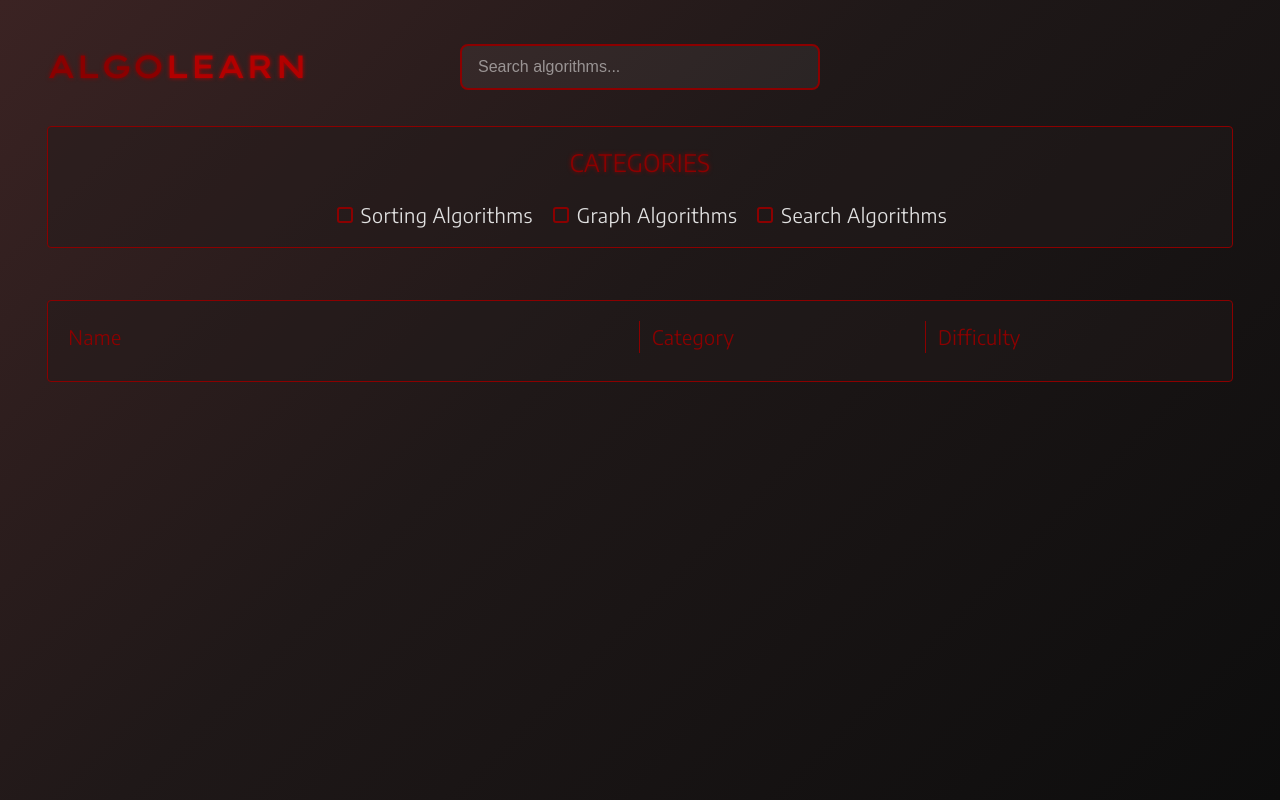
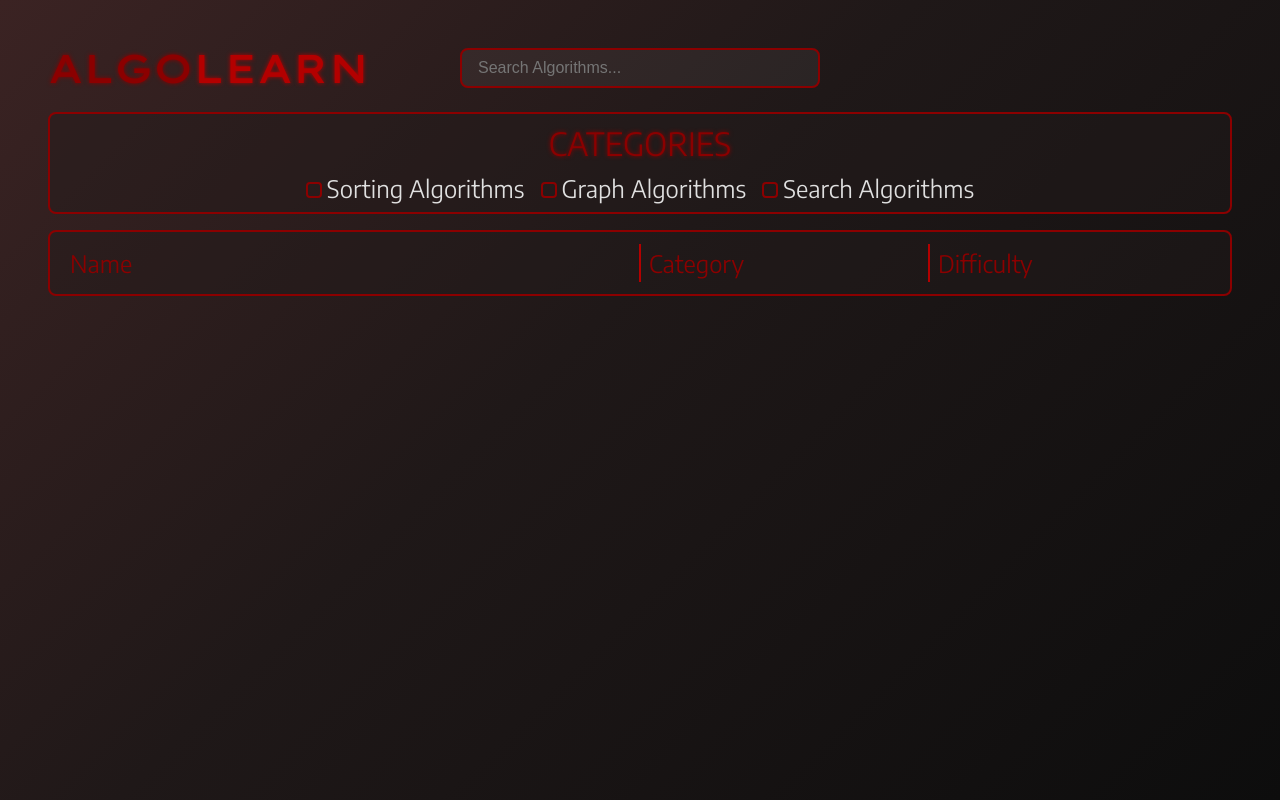
Before and after one commit to vsmyr/ALGOLEARN, an Electron app: page src/views/index.html in a window 1280 px wide. Drawn offline with Linux system fonts and the light colour scheme; no server answers.

Commit message:
main page structure changes (index.html style.css appRenderer.js) & minor changes in rest of code

```diff
--- a/src/scripts/visualizerRenderer.js
+++ b/src/scripts/visualizerRenderer.js
@@ -17,7 +17,7 @@ window.addEventListener('DOMContentLoaded', async () => {
         //fadeout effect
         setTimeout(() => {
             window.location.href = '../views/index.html';
-        }, 300);
+        }, 200);
     });
     try {
         //import module algorithm.js (replace algorithm with algorithm file name)
@@ -37,6 +37,6 @@ window.addEventListener('DOMContentLoaded', async () => {
     } catch (err) {
         algorithmTitle.textContent = 'Algorithm Not Found';
         visualizationWindow.textContent = 'Failed to load algorithm module.';
-        console.error('Failed to lοαd algorithm module:', err);
+        console.error('Failed to lοad algorithm module:', err);
     }
 });
--- a/src/styles/style.css
+++ b/src/styles/style.css
@@ -1,24 +1,32 @@
 /* ===== BOX SIZING ===== */
 *, *::before, *::after {
     box-sizing:border-box;
+    margin: 0;
+    padding: 0;
 }
 /* ===== FONTS ===== */
 @font-face {
     font-family: 'EncodeSans';
     src: url('../../assets/fonts/EncodeSans-VariableFont_wdth,wght.ttf') format('truetype-variations');
+    font-display: swap;
 }
 
 @font-face {
     font-family: 'LexendMega';
     src: url('../../assets/fonts/LexendMega-VariableFont_wght.ttf') format('truetype-variations');
+    font-display: swap;
 }
 @font-face {
     font-family: 'AlumniSansPinstripe';
     src: url('../../assets/fonts/AlumniSansPinstripe-Italic.ttf') format('truetype');
+    font-style: italic;
+    font-display: swap;
 }
 @font-face {
     font-family: 'AlumniSansPinstripe';
     src: url('../../assets/fonts/AlumniSansPinstripe-Regular.ttf') format('truetype');
+    font-style: normal;
+    font-display: swap;
 }
 
 /* ===== BASIC STUFF ===== */
@@ -30,235 +38,291 @@ input, textarea {
     user-select: text;
     -webkit-user-select: text;
 }
-/* ===== COLORS & TYPOGRAPHY ===== */
+
+/* ===== FLUID CSS CUSTOM PROPERTIES ===== */
 :root {
+    /* Coloring */
     --bg-dark: #0d0d0d;
     --primary-wine-red: #8b0000;
     --accent-wine-red: #b30000;
     --text-light: #e0e0e0;
     --bg-box: rgba(34, 28, 28, 0.42);
-    --placeholder: rgba(255,255,255,0.5);
+    --text-box-background: rgba(255,255,255,0.05);
+    --subtle-highlight: rgba(255, 255, 255, 0.018);
+
+    /* Spacing */
+    --space-xs: clamp(0.25rem, 1vw, 0.75rem);
+    --space-sm: clamp(0.5rem, 1.5vw, 1rem);
+    --space-md: clamp(0.75rem, 2vw, 1.5rem);
+    --space-lg: clamp(1rem, 3vw, 2.5rem);
+    --space-xl: clamp(1.5rem, 4vw, 4rem);
+
+    /*Typography */
+    --font-xs: clamp(0.75rem, 1.5vw, 1rem);
+    --font-sm: clamp(0.875rem, 2vw, 1.125rem);
+    --font-base: clamp(1rem, 2.5vw, 1.25rem);
+    --font-lg: clamp(1.125rem, 3vw, 1.5rem);
+    --font-xl: clamp(1.25rem, 4vw, 2rem);
+    --font-2xl: clamp(1.5rem, 5vw, 3rem);
+    --font-3xl: clamp(2rem, 6vw, 4rem);
+
+    /*Container*/
+    --container-padding: clamp(1rem, 5vw, 3rem);
+    --container-max-width: 95vw;
+
+    /*Borders & Radius*/
+    --radius-sm: clamp(2px, 0.5vw, 6px);
+    --radius-md: clamp(4px, 1vw, 12px);
+    --radius-lg: clamp(8px, 1.5vw, 16px);
+
+    /* Interactive Elements */
+    --input-height: clamp(2.5rem, 6vh, 4rem);
+    --button-height: clamp(2rem, 5vh, 3.5rem);
+    --checkbox-size: clamp(1rem, 2vw, 1.25rem);
+
+    /* Grid Gaps */
+    --grid-gap-sm: clamp(0.5rem, 2vw, 1rem);
+    --grid-gap-md: clamp(1rem, 3vw, 2rem);
+    --grid-gap-lg: clamp(1.5rem, 4vw, 3rem);
 }
 
 body {
-    margin: 0 auto;
-    padding: 20px 16px;
+    padding: 32px 48px;
     min-height: 100vh;
     background: linear-gradient(135deg, #3b2323 0%, #1f1818 44%, #0d0d0d 100%);
     color: var(--text-light);
-    font-family: 'EncodeSans', 'Segoe UI', -apple-system, BlinkMacSystemFont, 'Roboto', sans-serif;
+    font-family: 'EncodeSans', 'system-ui', -apple-system, sans-serif;
     font-variation-settings: 'wght' 360;
-    font-size: 20px;
-    letter-spacing: 0.02em;
+    font-size: var(--font-base);
+    overflow-x: hidden;
     line-height: 1.6;
+}
+/* ===== SEARCH BAR & APP TITLE ===== */
+
+.header-bar {
+    position: relative;
+    width: 100%;
+    height: 72px;
     display: flex;
-    flex-direction: column;
+    flex-direction: row;
+    align-items: center;
+}
+.header-bar #appTitle {
+    font-family: 'LexendMega';
+    font-size: 40px;
+    text-align: center;
+    font-variation-settings: 'wght' 500;
+}
+
+.header-bar #appTitle .algolearn-algo {
+    color: var(--primary-wine-red);
+    text-shadow: 0 0 4px var(--primary-wine-red);
+}
+.header-bar #appTitle .algolearn-learn {
+    color: var(--accent-wine-red);
+    text-shadow: 0 0 4px var(--accent-wine-red);
+}
+
+
+.header-bar .search-bar {
+    position: absolute;
+    left: 50%;
+    transform: translateX(-50%);
+    width: 400px;
+    height: 48px;
+    display: flex;
+    justify-content: center;
     align-items: center;
 }
 
-
-/* ===== SEARCH BAR & APP TITLE===== */
-.header {
-  display: flex;
-  justify-content: space-between;
-  align-items: center;
-  width: 100%;
-  position: relative;
-  margin-bottom: 12px;
-}
-#appTitle .algolearn-algo {
-    color: var(--primary-wine-red);
-    text-shadow: 0 0 4px var(--primary-wine-red);
-}
-#appTitle .algolearn-learn {
-    color: var(--accent-wine-red);
-    text-shadow: 0 0 4px var(--accent-wine-red);
-}
-#appTitle{
-    margin-left: 2.5%; /*because standard width is 95% => each side is 2.5% */
-    margin-right: auto;
-    z-index: 1;
-    font-family: 'LexendMega', sans-serif;
-    font-variation-settings: 'wght' 500;
-    font-size: 32px;
-    color: var(--text-light);
-}
-.search-container {
-    position: absolute;
-    left: 50%;
-    transform: translateX(-50%);
-    width: 360px;
-    max-width: 75%;
-    z-index:0;
-}
-
-#searchBar {
-    width: 100%;
-    padding: 12px 16px;
+.header-bar .search-bar input{
+    width: 90%;
+    height: 85%;
     font-size: 16px;
-    background: rgba(255, 255, 255, 0.05);
+    background: var(--text-box-background);
     border: 2px solid var(--primary-wine-red);
     color: var(--text-light);
     border-radius: 8px;
     transition: border-color 0.3s, box-shadow 0.3s ease;
+    box-sizing: border-box;
+    padding: 0 16px;
 }
-#searchBar::placeholder{
-    color: var(--placeholder);
-}
-#searchBar:hover {
+
+.header-bar .search-bar input:hover {
     box-shadow: 0 0 8px var(--primary-wine-red);
 }
-#searchBar:focus {
+
+.header-bar .search-bar input:focus {
     outline: none;
     border-color: var(--accent-wine-red);
     box-shadow: 0 0 8px var(--accent-wine-red);
 }
 
-/* ===== FILTERS & CATEGORIES===== */
-.filters{
-    width: 95%;
-    max-width: 95%;
-    padding: 16px;
-    margin-bottom: 32px;
-    background: var(--bg-box);
-    border: 1px solid var(--primary-wine-red);
-    border-radius: 4px;
-    display:flex;
-    flex-wrap: wrap;
-    justify-content: center;
-    gap: 16px;
 
-
+/* ===== FILTER SECTION ===== */
+.filter-section {
+    width: 100%;
+    display: flex;
+    flex-direction: column;
+    align-items: center;
+    margin: 8px 0;
 }
 
-.filters h3 {
+.filters {
     width: 100%;
-    margin: 0 0 2px;
-    text-align: center;
+    padding: 4px;
+    display: flex;
+    flex-direction: column;
+    align-items: center;
+    border: 2px solid var(--primary-wine-red);
+    border-radius: 8px;
+    background: var(--bg-box)
+}
+.filters #filter-heading {
     color: var(--primary-wine-red);
     text-shadow: 0 0 4px var(--primary-wine-red);
-    font-size:24px;
+    font-size: 32px;
 }
-.filters:has(input[type="checkbox"]:checked) h3 {
+
+.filters:has(.check-box-filters input[type="checkbox"]:checked) #filter-heading {
     color: var(--accent-wine-red);
     text-shadow: 0 0 12px var(--accent-wine-red);
 }
-
-.filters label {
+.filters .check-box-filters {
     display: flex;
-    align-items: center;
+    flex-direction: row;
+    gap: 16px;
+}
+.filters .check-box-filters .filter-option label {
+    font-size: 24px;
     cursor: pointer;
-    font-weight: 400;
 }
 
-    /* --checkbox and its effects-- */
-    .filters input[type="checkbox"]{
+.filters input[type="checkbox"] {
     appearance: none;
     width: 16px;
     height: 16px;
     border: 2px solid var(--primary-wine-red);
-        border-radius: 3px;
-        margin-right: 8px;
+    border-radius: 4px;
+    transition: all 0.2s ease;
     position: relative;
-        vertical-align: middle;
-        transition: all 0.2s ease;
+    cursor: pointer;
 }
 
 .filters input[type="checkbox"]:checked {
     background-color: var(--accent-wine-red);
     border-color: var(--accent-wine-red);
 }
-
 .filters input[type="checkbox"]:checked::after {
-        content: "✓";
+    content:"✓";
     color: var(--bg-dark);
     position: absolute;
-        left: 2px;
+    left: 1px;
     top: -2px;
     font-size: 12px;
     font-weight: bold;
 }
-    .filters label:hover input[type="checkbox"] {
+.filters .check-box-filters .filter-option:hover input[type="checkbox"] {
     box-shadow: 0 0 8px var(--primary-wine-red);
 }
-    .filters label:hover input[type="checkbox"]:checked {
+.filters .check-box-filters .filter-option:hover input[type="checkbox"]:checked {
     box-shadow: 0 0 8px var(--accent-wine-red);
 }
 
 
-/* ===== RESULTS ===== */
-#resultsBox {
-    margin: 20px auto 0;
-    width: 95%;
-    border-radius: 4px;
-    background: var(--bg-box);
-    overflow-x: auto;
-    padding: 20px;
-    min-height: 60px;
-    color: #fff;
-    border: 1px solid var(--primary-wine-red);
+/* ===== RESULT SECTION ===== */
+.result-section {
+    width: 100%;
+    display: flex;
+    flex-direction: column;
+    align-items: center;
+    margin: 16px 0;
 }
-.results-header, .algorithm-item {
+.resultsBox {
+    width: 100%;
+    padding: 12px;
     display: flex;
+    flex-direction: column;
     align-items: center;
+    border: 2px solid var(--primary-wine-red);
+    border-radius: 8px;
+    background: var(--bg-box)
+}
+.resultsBox .results {
     width: 100%;
-    margin: 0 auto;
-    box-sizing: border-box;
+    table-layout: fixed;
+    border-collapse: collapse;
+}
+.resultsBox .results #results-header {
+    font-size: 24px;
+    color: var(--primary-wine-red);
+}
+.resultsBox .results tbody tr:nth-child(1) td {
+    border-top: 12px solid transparent; /* creates a gap between row 1 and 2 */
+}
+.resultsBox .results th,
+.resultsBox .results td {
+    text-align: left;
+    overflow: hidden;
+    text-overflow: ellipsis;
+    white-space: nowrap;
+    padding: 0 8px;
+}
+.resultsBox .results th:nth-child(1),
+.resultsBox .results td:nth-child(1) {
+    border-right: 2px solid var(--accent-wine-red);
+    width: 50%;
 }
 
-.results-header {
-    font-weight: bold;
-    color: var(--primary-wine-red);
-    margin-bottom:8px;
-    font-size: 20px;
-    background: transparent;
-}
-.results-header .name,
-.algorithm-item .name {
-    min-width: 50%;
-    flex: 2 1 50%;
-    border-right: 1.5px solid var(--primary-wine-red);
-    margin-right: 12px;
-    text-align: left;
-    word-break: break-word;
-}
-.results-header .category, .algorithm-item .category {
-    border-right: 1.5px solid var(--primary-wine-red);
-    margin-right: 12px;
-    flex: 1 1 25%;
-    text-align: left;
-    word-break: break-word;
-}
-.results-header .difficulty,
-.algorithm-item .difficulty {
-    flex: 1 1 25%;
-    text-align: left;
-    word-break: break-word;
-}
-.results-header span:last-child,
-.algorithm-item span:last-child {
-    border-right: none;
-    margin-right: 0;
-}
-.algorithm-item {
-    cursor: pointer;
-    transition: all 0.2s ease;
-}
-.algorithm-item:hover {
-    text-shadow: 0 0 8px var(--accent-wine-red);
-    color: var(--accent-wine-red);
+.resultsBox .results th:nth-child(2),
+.resultsBox .results td:nth-child(2) {
+    border-right: 2px solid var(--accent-wine-red);
+    width: 25%;
 }
 
-.difficulty {transition: all 0.2s ease;}
-.difficulty.easy {color: limegreen;}
-.difficulty.medium {color: gold;}
-.difficulty.hard {color: crimson;}
-.algorithm-item:hover .difficulty {
-    text-shadow: 0 0 8px currentColor;
+.resultsBox .results th:nth-child(3),
+.resultsBox .results td:nth-child(3) {
+    width: 25%;
+}
+.resultsBox .results td.difficulty.easy {
+    color: limegreen;
 }
 
+.resultsBox .results td.difficulty.medium {
+    color: gold;
+}
+
+.resultsBox .results td.difficulty.hard {
+    color: crimson;
+}
+.resultsBox .results tbody tr:hover {
+    background: var(--subtle-highlight);
+    cursor: pointer;
+}
+.resultsBox .results tbody tr {
+    transition: background 0.2s ease;
+}
+
+.resultsBox .results td {
+    transition: color 0.2s, text-shadow 0.2s ease;
+}
+.resultsBox .results tbody tr:hover td:not(.difficulty) {
+    color: var(--accent-wine-red);
+    text-shadow: 0 0 4px var(--accent-wine-red);
+}
+.resultsBox .results tbody tr:hover td.difficulty.easy {
+    text-shadow: 0 0 4px limegreen;
+}
+
+.resultsBox .results tbody tr:hover td.difficulty.medium {
+    text-shadow: 0 0 4px gold;
+}
+
+.resultsBox .results tbody tr:hover td.difficulty.hard {
+    text-shadow: 0 0 4px crimson;
+}
 /* ===== FADEOUT ===== */
 body.fade-out {
     opacity: 0;
-    transition: opacity 0.3s ease;
+    transition: opacity 0.2s ease;
 }
--- a/src/styles/visualizerStyle.css
+++ b/src/styles/visualizerStyle.css
@@ -142,5 +142,5 @@ body {
 /* ===== FADEOUT ===== */
 body.fade-out {
     opacity: 0;
-    transition: opacity 0.3s ease;
+    transition: opacity 0.2s ease;
 }
--- a/src/views/index.html
+++ b/src/views/index.html
@@ -1,37 +1,65 @@
 <!DOCTYPE html>
 <html lang="en">
   <head>
-    <html lang="en">
     <meta charset="UTF-8" />
-
+    <meta name="viewport" content="width=device-width, initial-scale=1.0">
     <title>ALGOLEARN</title>
     <link rel="stylesheet" href="../styles/style.css">
   </head>
   <body>
-    <div class="header">
+     <div class="header-bar">
       <h1 id="appTitle">
         <span class="algolearn-algo">ALGO</span><span class="algolearn-learn">LEARN</span>
       </h1>
-      <div class="search-container">
-        <input type="text" id="searchBar" placeholder="Search algorithms...">
+
+      <div class="search-bar">
+        <input
+          type="text"
+          name="searchBar"
+          id="searchBar"
+          placeholder="Search Algorithms..."
+          >
       </div>
      </div>
 
+      <section class="filter-section">
+        <div class="filters">
 
-    <div class="filters">
-      <h3>CATEGORIES</h3>
-      <label><input type="checkbox" name="sorting"> Sorting Algorithms</label>
-      <label><input type="checkbox" name="graph"> Graph Algorithms</label>
-      <label><input type="checkbox" name="search"> Search Algorithms</label>
+          <h2 id="filter-heading">CATEGORIES</h2>
+
+          <div class="check-box-filters">
+            <div class="filter-option">
+              <input type="checkbox" name="sorting" id="sorting">
+              <label for="sorting">Sorting Algorithms</label>
             </div>
-    <div id="resultsBox">
-      <div class="results-header">
-        <span class="name">Name</span>
-        <span class="category">Category</span>
-        <span class="difficulty">Difficulty</span>
+            <div class="filter-option">
+              <input type="checkbox" name="graph" id="graph">
+              <label for="graph">Graph Algorithms</label>
             </div>
-      <div id="results"></div>
+            <div class="filter-option">
+              <input type="checkbox" name="search" id="search">
+              <label for="search">Search Algorithms</label>
             </div>
+          </div>
+
+        </div>
+      </section>
+
+      <section class="result-section">
+        <div class="resultsBox">
+          <table class="results">
+            <thead id="results-header">
+              <tr>
+                <th scope="col">Name</th>
+                <th scope="col">Category</th>
+                <th scope="col">Difficulty</th>
+              </tr>
+            </thead>
+            <tbody id="results"></tbody>
+          </table>
+        </div>
+      </section>
+
 
       <script src="../scripts/appRenderer.js"></script>
     </body>
```
Also changed, not shown: main.js (+10 -3 lines), src/scripts/algorithms/binarySearch.js (deleted, +0 -7 lines), src/scripts/appRenderer.js (+34 -30 lines). Lines whose indentation alone changed are shown as unchanged.
